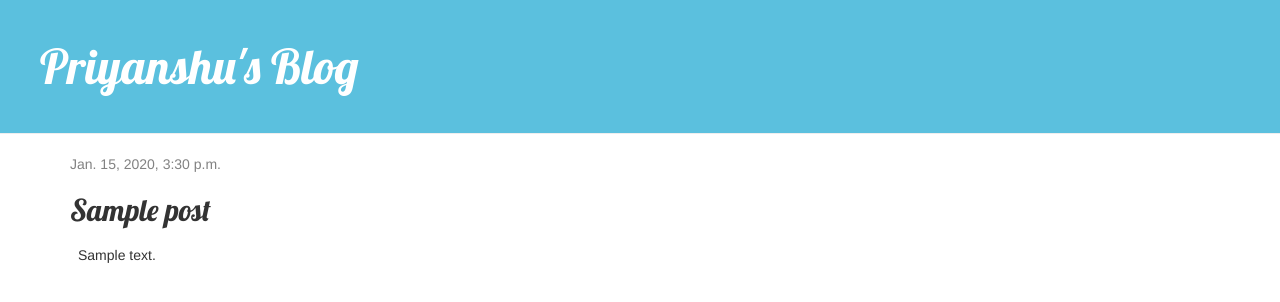
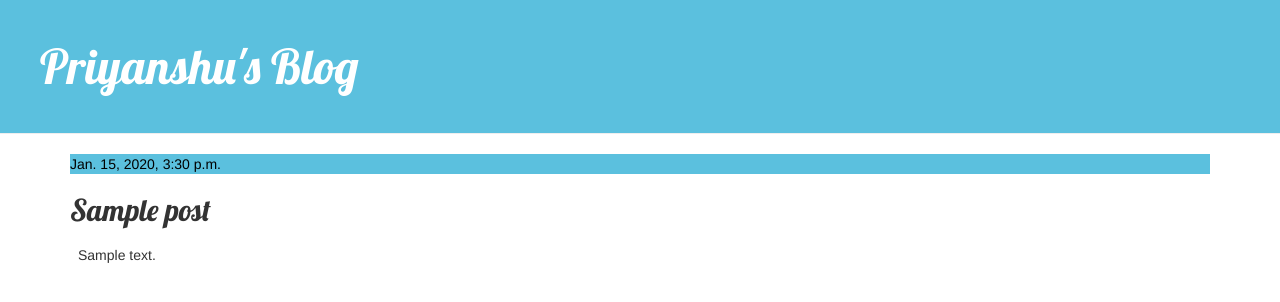
Before and after one commit to tpriyanshu90/my-first-blog, a Django app: page /post/1/ in a window 1280 px wide. Shown: the top 302 px of the page. Run offline with Django 3.2, Linux system fonts and the light colour scheme; tables that the repository leaves empty hold one stand-in row (values such as "Sample post"); some libraries are stand-ins or nearby versions.

```diff
--- a/blog/static/css/blog.css
+++ b/blog/static/css/blog.css
@@ -25,7 +25,8 @@ h1, h2, h3, h4 {
 }
 
 .date {
-    color: #828282;
+    color: #000000;
+    background-color: #5bc0de;
 }
 
 .save {
```
